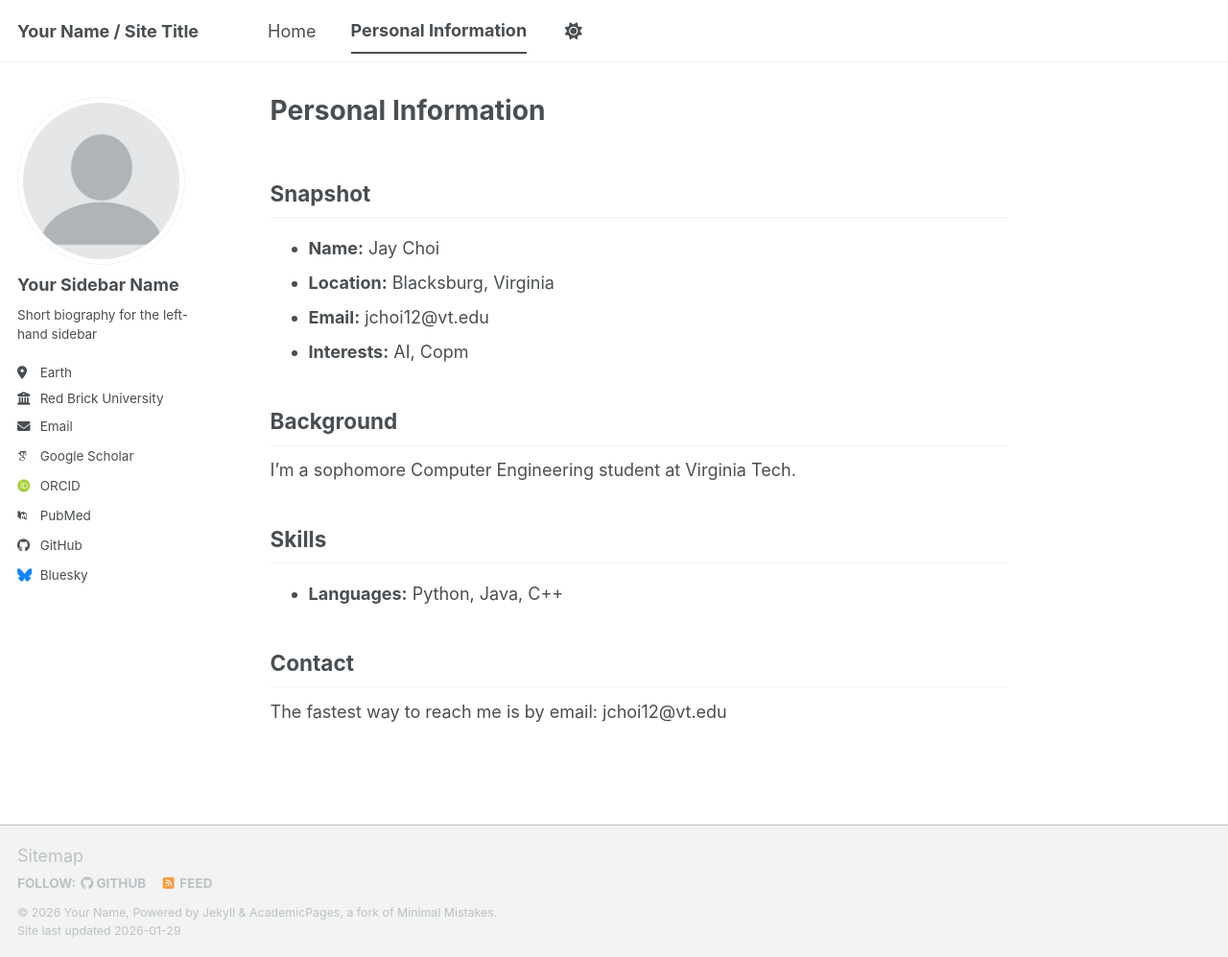
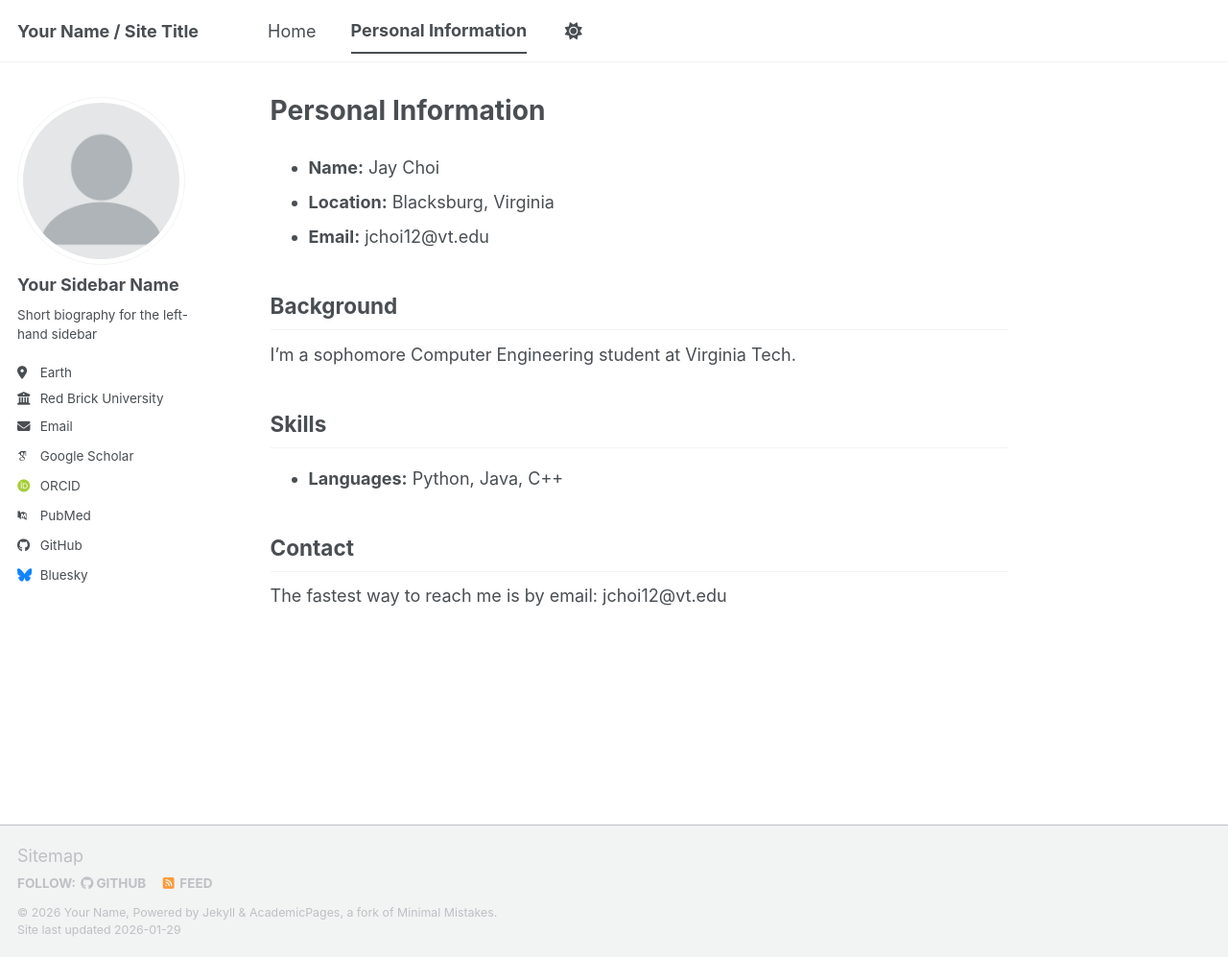
Before and after one commit to jchoi0512/jchoi0512.github.io, a Jekyll site: the page built from _pages/personal-information.md, in a window 1280 px wide and 997 px high. Shown: the whole window at 96% size. Built offline with Jekyll 4.4.1, drawn with Linux system fonts in a browser that asks for light colours; some web fonts are replaced; a script bundle is joined from its source files by our own code; library files that are not in the unit come from our copies.

Commit message:
Update and rename personal_information.md to personal-information.md

```diff
--- a/_pages/personal_information.md
+++ b/_pages/personal-information.md
@@ -4,12 +4,9 @@ title: "Personal Information"
 author_profile: true
 ---
 
-## Snapshot
-
 - **Name:** Jay Choi
 - **Location:** Blacksburg, Virginia
 - **Email:** jchoi12@vt.edu
-- **Interests:** AI, Copm
 
 ## Background
 I'm a sophomore Computer Engineering student at Virginia Tech.
```
